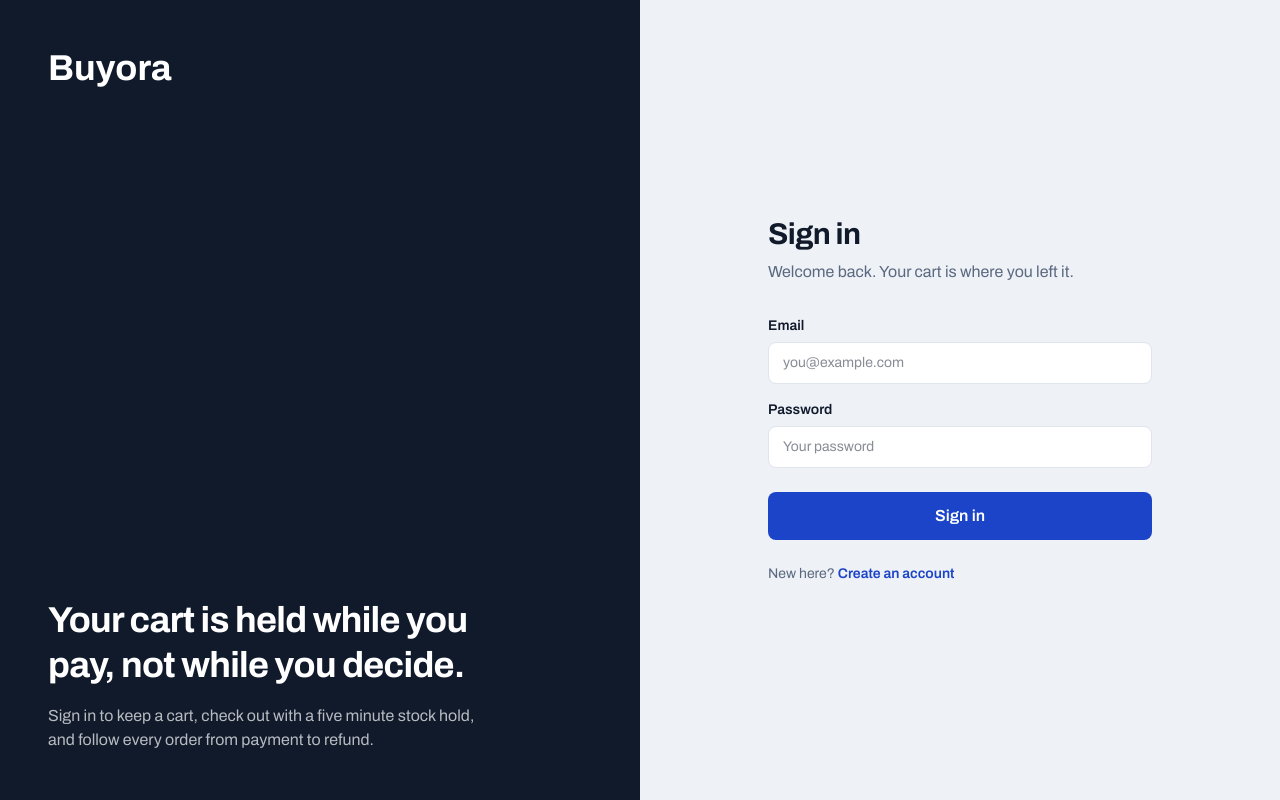
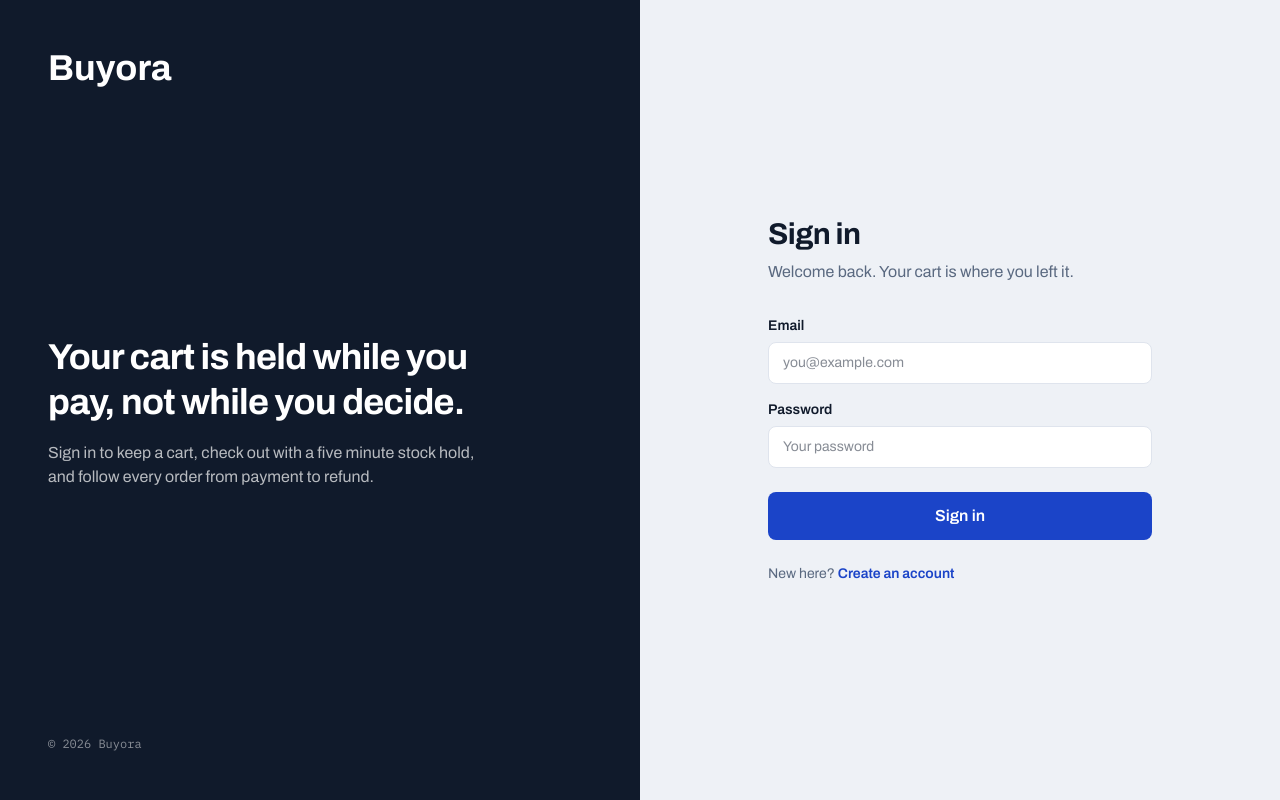
Before and after one commit to Mihiranga2001/E-Commerce-Checkout-and-Payment-System-Frontend, a React (Vite) app: page /login in a window 1280 px wide. Built offline with nearby package versions, Linux system fonts and the light colour scheme; no server answers.

Commit message:
change second time register and login page

```diff
--- a/src/pages/loginPage.jsx
+++ b/src/pages/loginPage.jsx
@@ -54,12 +54,16 @@ export default function LoginPage() {
 						every order from payment to refund.
 					</p>
 				</div>
+
+				<p className="font-mono text-xs text-white/50">
+					&copy; {new Date().getFullYear()} Buyora
+				</p>
 			</div>
 
 			<div className="flex items-center justify-center p-6 sm:p-12">
 				<div className="w-full max-w-sm">
 					<Link to="/" className="mb-8 flex items-center gap-2 lg:hidden">
-						<span className="font-bold text-2xl">Buyora</span>
+						<span className="font-semibold">Buyora</span>
 					</Link>
 
 					<h1 className="text-3xl">Sign in</h1>
--- a/src/pages/registerPage.jsx
+++ b/src/pages/registerPage.jsx
@@ -58,6 +58,9 @@ export default function RegisterPage() {
 						and the same on every device you sign in from.
 					</p>
 				</div>
+				<p className="font-mono text-xs text-white/50">
+					&copy; {new Date().getFullYear()} Buyora
+				</p>
 			</div>
 
 			<div className="flex items-center justify-center p-6 sm:p-12">
```
